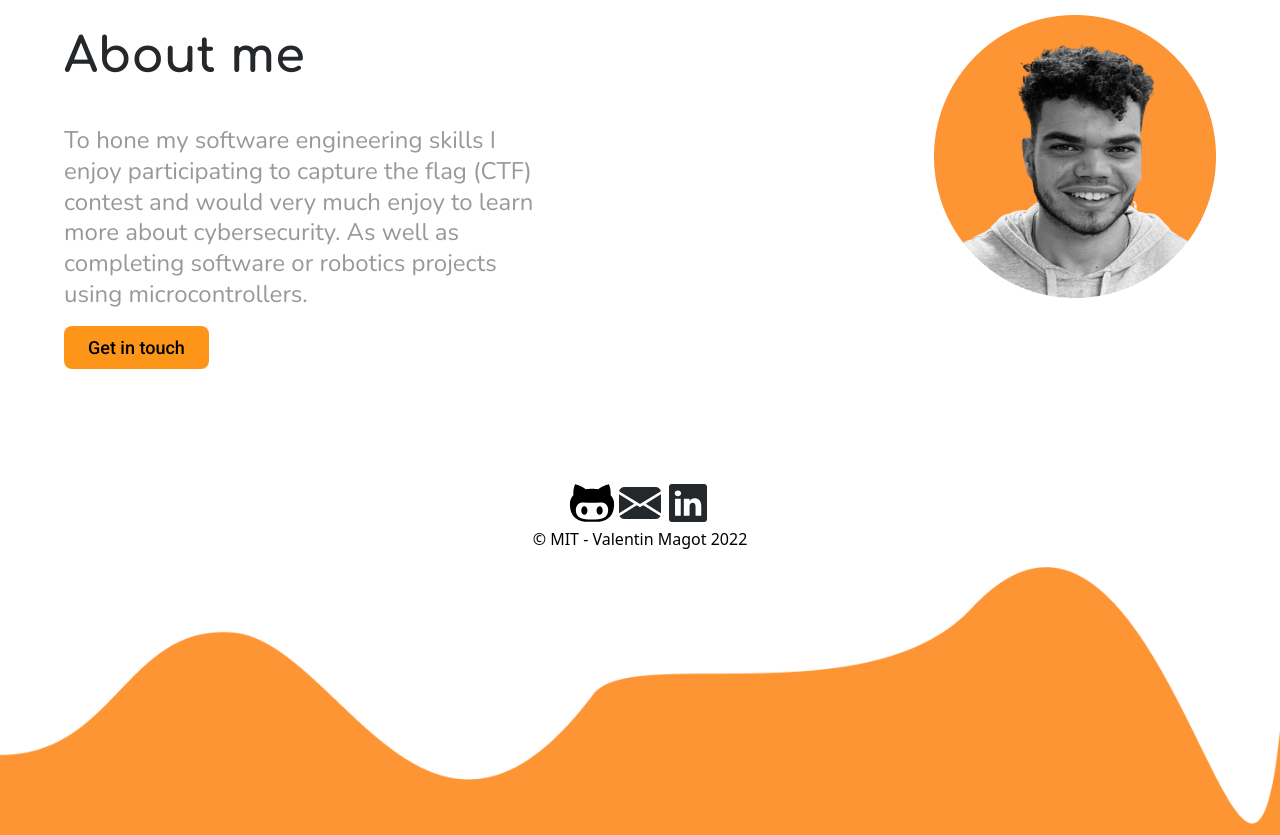
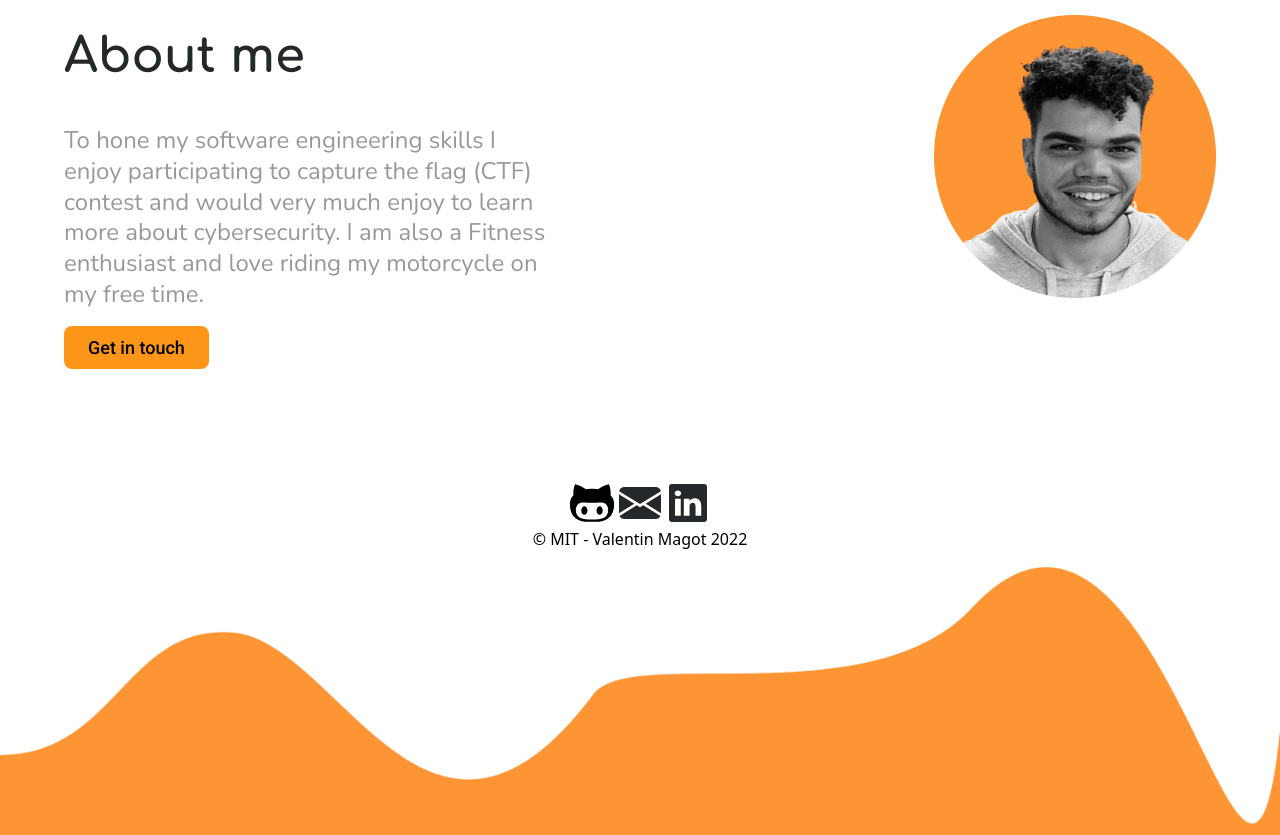
Before and after one commit to valentinmagot/portfolio, a React (Vite) app: page / in a window 1280 px wide. Shown: the part 3820-4655 px from the top of the page. Built offline with nearby package versions, Linux system fonts and the light colour scheme.

Commit message:
Updated text

```diff
--- a/src/constants/index.js
+++ b/src/constants/index.js
@@ -76,7 +76,7 @@ export const experience = [
 
 export const about = {
         title:'About me',
-        description:'To hone my software engineering skills I enjoy participating to capture the flag (CTF) contest and would very much enjoy to learn more about cybersecurity. As well as completing software or robotics projects using microcontrollers.',
+        description:'To hone my software engineering skills I enjoy participating to capture the flag (CTF) contest and would very much enjoy to learn more about cybersecurity. I am also a Fitness enthusiast and love riding my motorcycle on my free time.',
 };
 
 export const socialMedia = [
```
